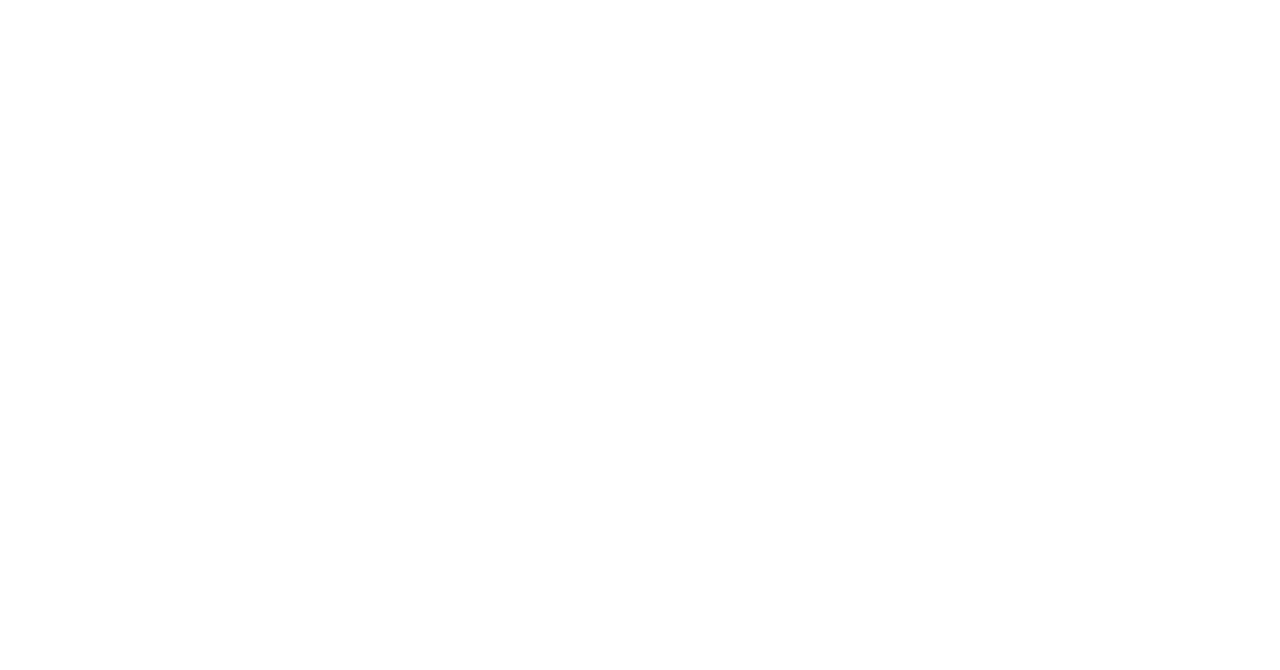
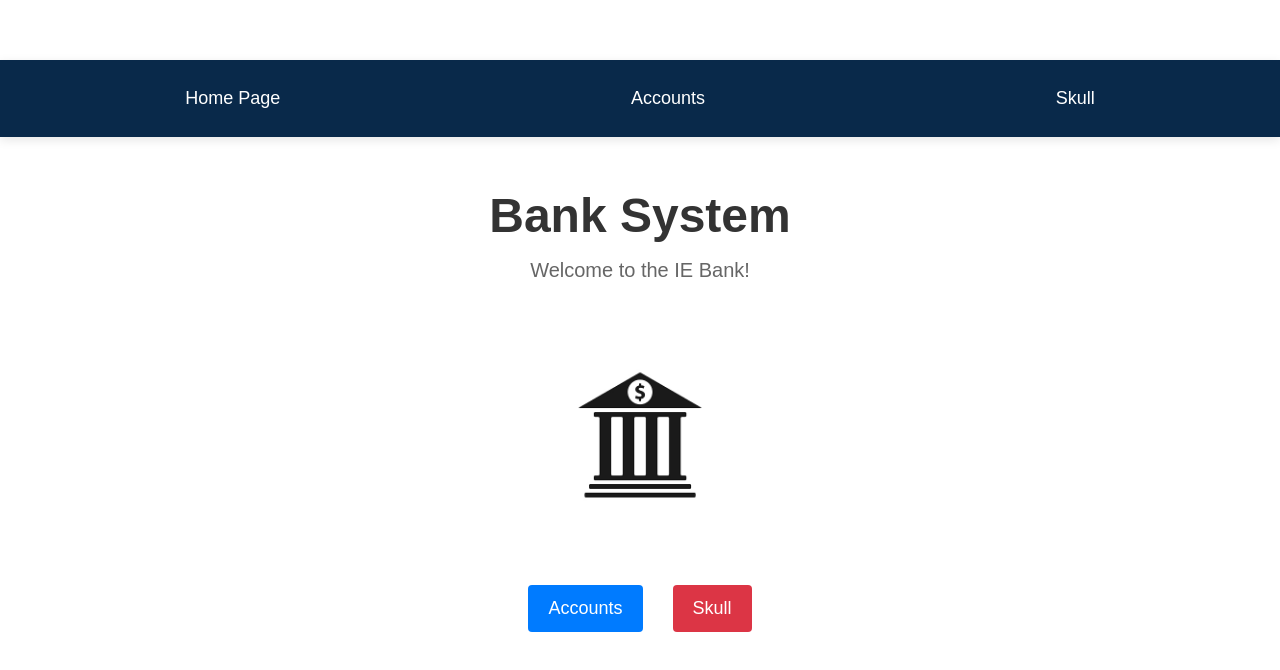
Before and after one commit to felixggj/bank-system, a Vue app in the folder frontend/: page / in a window 1280 px wide. Shown: the top 670 px of the page. Built offline with nearby package versions, Linux system fonts and the light colour scheme.

Commit message:
Added home page
* Added Home Page

* HomePage added

```diff
--- /dev/null
+++ b/frontend/src/components/HomePage.vue
@@ -0,0 +1,112 @@
+<!-- Home Page -->
+<template>
+  <div id="home">
+    <header>
+      <nav>
+        <router-link to="/" class="headerElem home">Home Page</router-link>
+        <router-link to="/accounts" class="headerElem accounts"
+          >Accounts</router-link
+        >
+        <router-link to="/skull" class="headerElem skull">Skull</router-link>
+      </nav>
+    </header>
+
+    <h1 id="title">Bank System</h1>
+    <p id="shortDescription">Welcome to the IE Bank!</p>
+    <img src="../assets/bank.jpg" alt="Bank Logo" />
+
+    <nav id="buttonNav">
+      <router-link to="/accounts">
+        <button type="button" class="btn btn-accounts">Accounts</button>
+      </router-link>
+
+      <router-link to="/skull">
+        <button type="button" class="btn btn-skull">Skull</button>
+      </router-link>
+    </nav>
+  </div>
+</template>
+
+<style scoped>
+#home {
+  font-family: "Arial", sans-serif;
+  color: #333;
+}
+
+header {
+  background-color: #09294a;
+  padding: 10px;
+  text-align: center;
+  box-shadow: 0px 3px 10px 0px rgba(0, 0, 0, 0.1);
+}
+
+nav {
+  display: flex;
+  justify-content: space-around;
+}
+
+.headerElem {
+  padding: 15px 25px;
+  text-decoration: none;
+  font-size: 18px;
+  color: white;
+  border-radius: 5px;
+  transition: background-color 0.3s;
+}
+
+.headerElem:hover {
+  background-color: #22323d;
+}
+
+#title {
+  margin-top: 50px;
+  font-size: 48px;
+  text-align: center;
+  font-weight: 800;
+}
+
+#shortDescription {
+  margin-top: 10px;
+  font-size: 20px;
+  text-align: center;
+  color: #666;
+  font-weight: 500;
+}
+
+img {
+  display: block;
+  margin: 50px auto;
+  width: 200px;
+  height: 200px;
+}
+
+#buttonNav {
+  display: flex;
+  justify-content: center;
+  margin-top: 30px;
+}
+
+.btn {
+  margin: 0 15px;
+  padding: 10px 20px;
+  font-size: 18px;
+  border: none;
+  cursor: pointer;
+  transition: background-color 0.3s, color 0.3s;
+}
+
+.btn-accounts {
+  background-color: #007bff;
+  color: white;
+}
+
+.btn-skull {
+  background-color: #dc3545;
+  color: white;
+}
+
+.btn:hover {
+  background-color: #333;
+  color: white;
+}
+</style>
--- a/frontend/src/router/index.js
+++ b/frontend/src/router/index.js
@@ -1,27 +1,33 @@
-import Vue from 'vue'
-import VueRouter from 'vue-router'
-import Skull from '../components/Skull.vue'
-import AppAccounts from '../components/AppAccounts.vue'
+import Vue from "vue";
+import VueRouter from "vue-router";
+import Skull from "../components/Skull.vue";
+import AppAccounts from "../components/AppAccounts.vue";
+import HomePage from "../components/HomePage.vue";
 
-Vue.use(VueRouter)
+Vue.use(VueRouter);
 
 const routes = [
   {
-    path: '/skull',
-    name: 'Skull',
-    component: Skull
+    path: "/skull",
+    name: "Skull",
+    component: Skull,
   },
   {
-    path: '/accounts',
-    name: 'AppAccounts',
-    component: AppAccounts
-  }
-]
+    path: "/accounts",
+    name: "AppAccounts",
+    component: AppAccounts,
+  },
+  {
+    path: "/",
+    name: "HomePage",
+    component: HomePage,
+  },
+];
 
 const router = new VueRouter({
-  mode: 'history',
+  mode: "history",
   base: process.env.BASE_URL,
-  routes
-})
+  routes,
+});
 
-export default router
+export default router;
```
Also changed, not shown: frontend/src/assets/bank.jpg (added).
